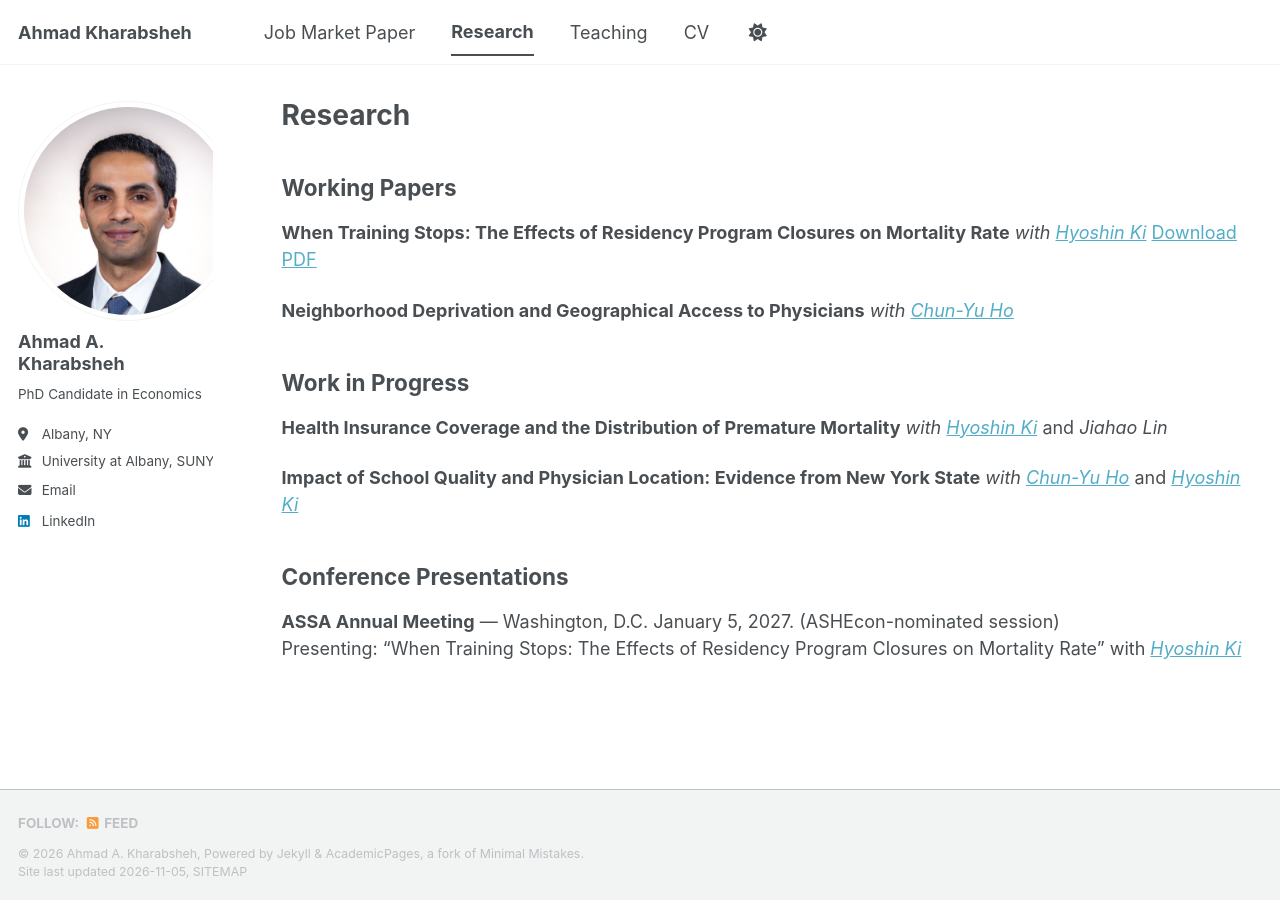
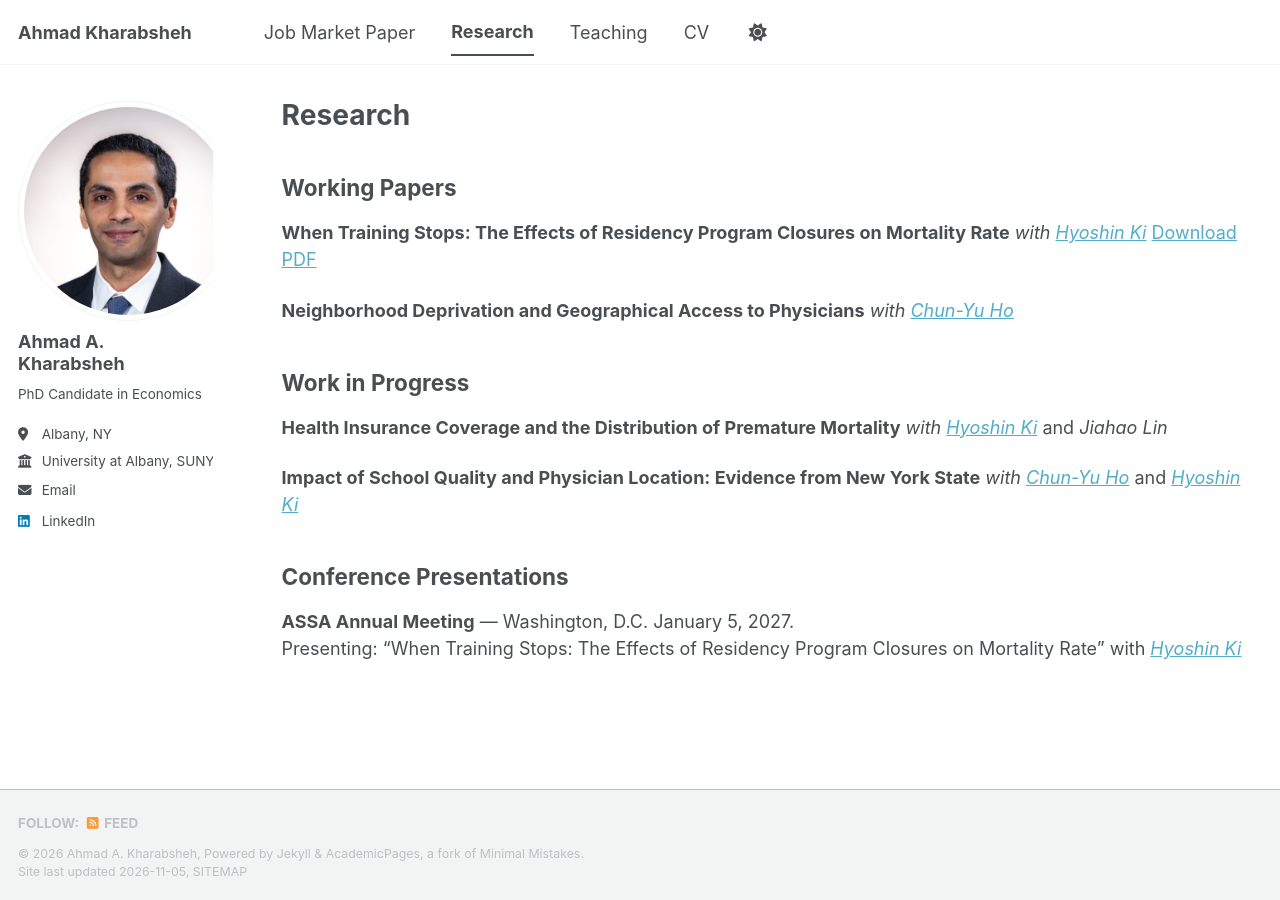
Before and after one commit to Kharabshehahmad/Kharabshehahmad.github.io, a Jekyll site: the page built from _pages/research.md, in a window 1280 px wide. Built offline with Jekyll 4.4.1, drawn with Linux system fonts in a browser that asks for light colours; a script bundle is joined from its source files by our own code; library files that are not in the unit come from our copies.

Commit message:
Update research.md

```diff
--- a/_pages/research.md
+++ b/_pages/research.md
@@ -28,6 +28,6 @@ author_profile: true
 ## Conference Presentations
 
 **ASSA Annual Meeting** — Washington, D.C.
-January 5, 2027. (ASHEcon-nominated session)
+January 5, 2027.
 <br>
 Presenting: "When Training Stops: The Effects of Residency Program Closures on Mortality Rate" with *[Hyoshin Ki](https://sites.google.com/view/hyoshinki/)*
```
